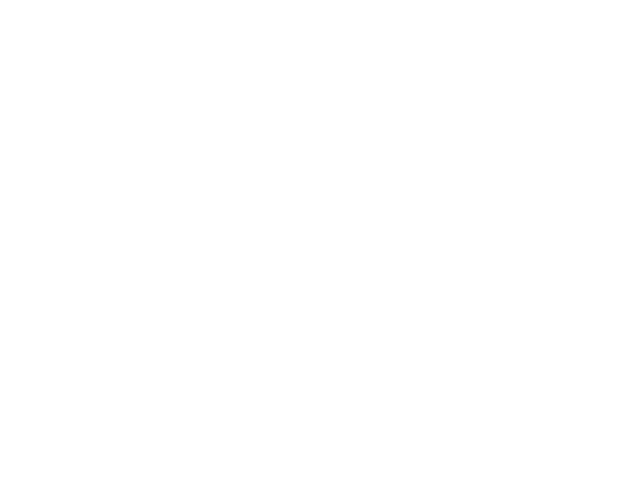
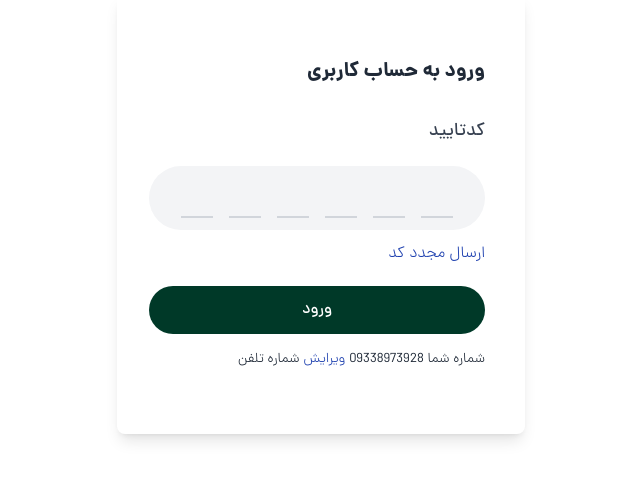
Before and after one commit to amirnori09/Accountant, a Next.js app: page /login/signin in a window 1280 px wide. Shown: the part 214-694 px from the top of the page, without its empty margins (319-959 px from the left). Built offline with nearby package versions, Linux system fonts and the light colour scheme.

Commit message:
signin_page

```diff
--- a/src/app/login/signin/page.jsx
+++ b/src/app/login/signin/page.jsx
@@ -1,7 +1,34 @@
 const Page = () => {
     return (
         <>
+        <main className="container flex items-center justify-center my-52 ">
+            <div className="py-16 px-8 shadow-lg rounded-lg">
+                <div className="flex flex-col justify-center items-start w-72 mr-2 ml-12">
+                    <img src="" alt="" />
+                    <p className="text-xl font-black mb-8 te8">ورود به حساب کاربری</p>
+                    <form action="" className="flex flex-col flex-grow">
+                        <p className="text-gray-700 mb-5 text-lg">کدتایید</p>
+                        {/* <input className="w-72 px-3 py-3.5 rounded-full bg-gray-50 focus:outline-none text-sm" type="text"/> */}
+                        <div class="flex gap-4 max-w-lg mx-auto justify-center font-[sans-serif] bg-gray-100 pt-3 pb-3 px-8 rounded-full">
+                            <input type="text" class="w-8 h-10 flex items-center text-center  text-gray-500  border-b-2 border-gray-300 focus:border-b-gray-400 outline-none bg-transparent text-xl" />
+                            <input type="text" class="w-8 h-10 flex items-center text-center  text-gray-500 text-xl border-b-2 border-gray-300 focus:border-b-gray-400 outline-none bg-transparent" />
+                            <input type="text" class="w-8 h-10 flex items-center text-center  text-gray-500 text-xl border-b-2 border-gray-300 focus:border-b-gray-400 outline-none bg-transparent" />
+                            <input type="text" class="w-8 h-10 flex items-center text-center  text-gray-500 text-xl border-b-2 border-gray-300 focus:border-b-gray-400 outline-none bg-transparent" />
+                            <input type="text" class="w-8 h-10 flex items-center text-center  text-gray-500 text-xl border-b-2 border-gray-300 focus:border-b-gray-400 outline-none bg-transparent" />
+                            <input type="text" class="w-8 h-10 flex items-center text-center  text-gray-500 text-xl border-b-2 border-gray-300 focus:border-b-gray-400 outline-none bg-transparent" />
+                        </div>
+                        <a href="#" className="mt-3 text-blue-800 font-light text-md">ارسال مجدد کد</a>
+                    </form>
+                    <button className="bg-[#003928] text-white rounded-full py-3 w-[336px] mt-5">ورود</button>
+                    <ul className="flex font-light mt-4 gap-1 text-sm">
+                        <li>شماره شما 09338973928</li>
+                        <li className="text-blue-800 "><a href="">ویرایش</a></li>
+                        <li>شماره تلفن</li>
+                    </ul>
 
+                </div>
+            </div>
+        </main>
         </>
      );
 }
```
